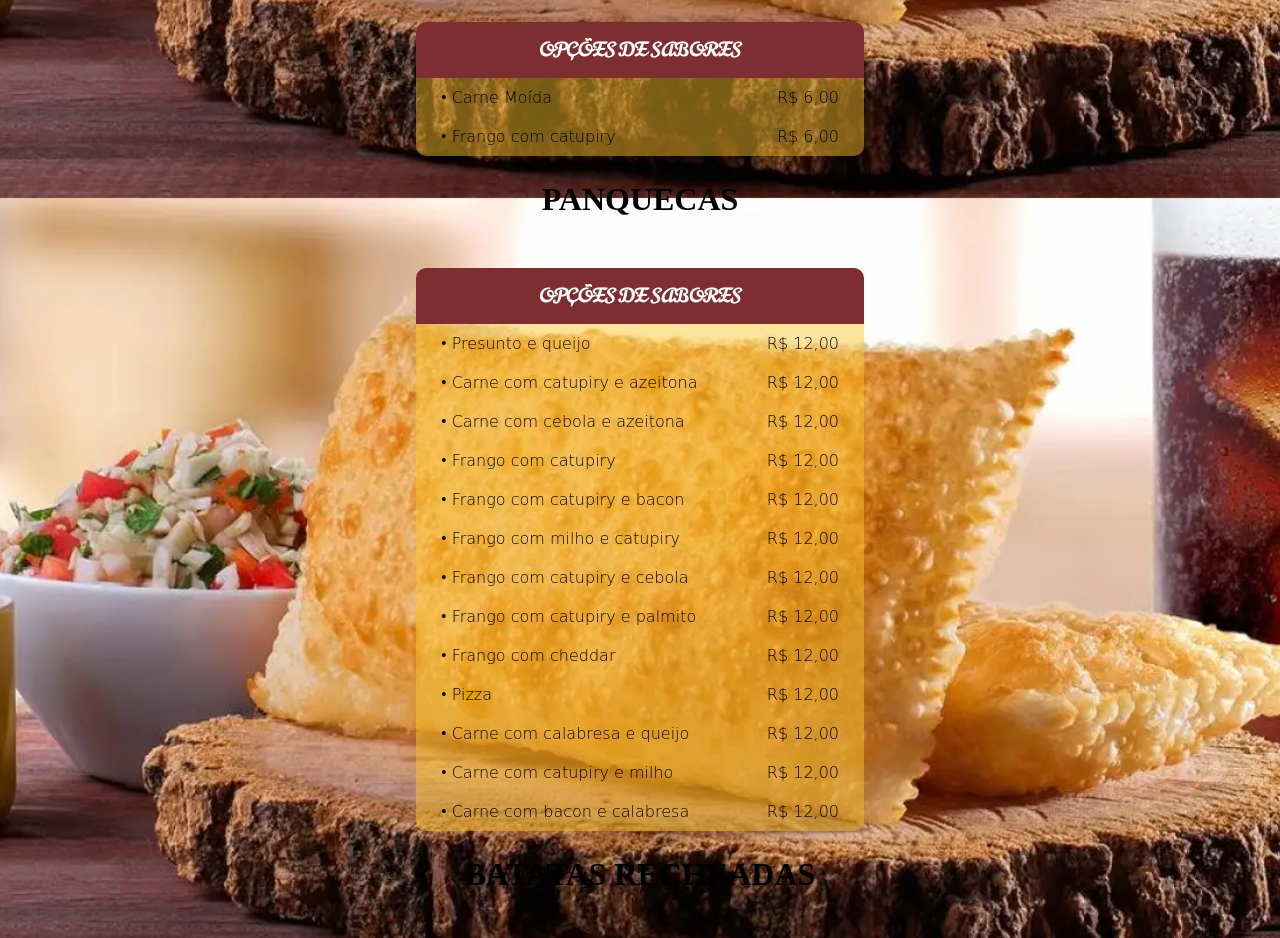
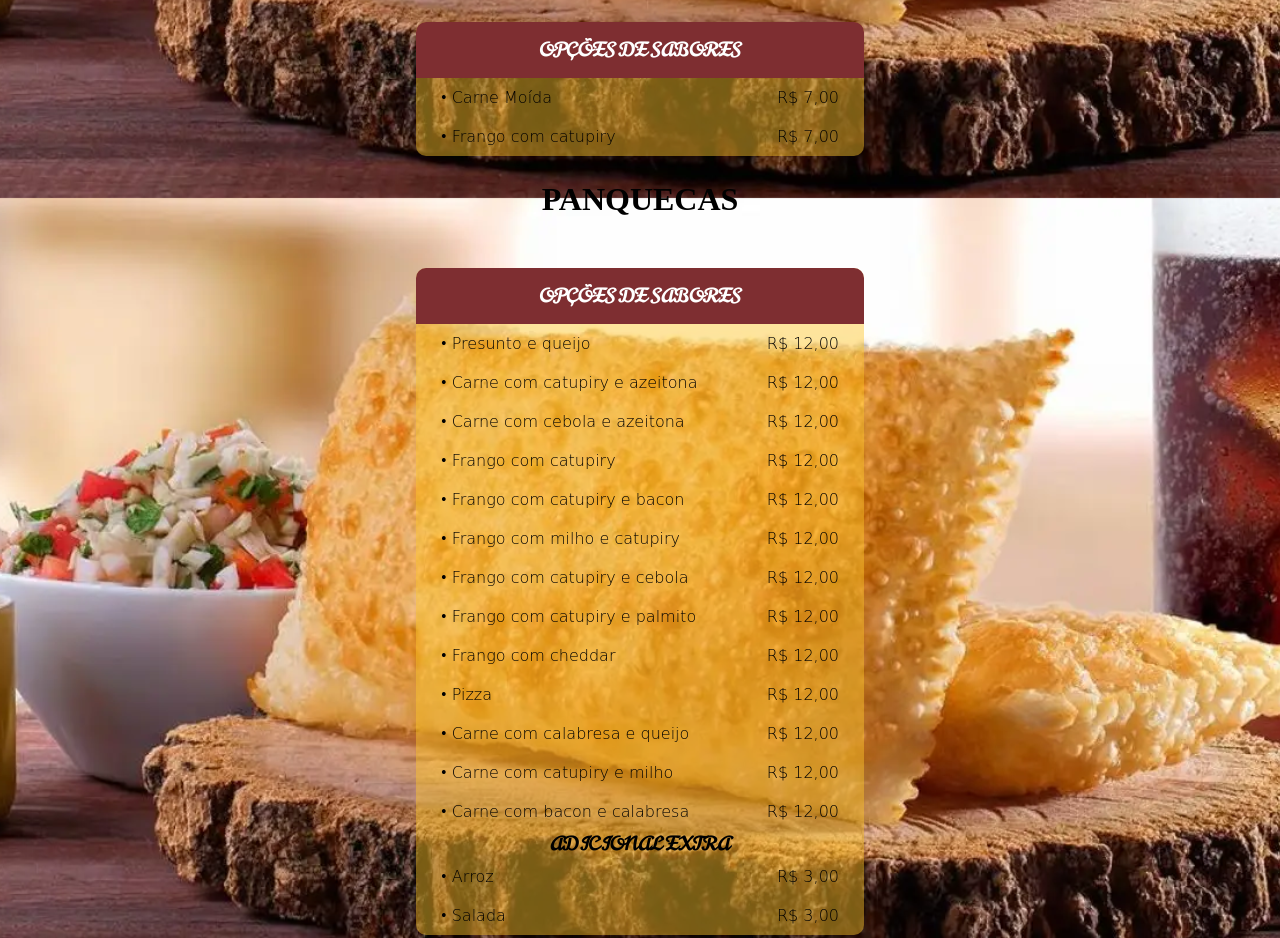
Before and after one commit to jeffersonmoraless/Cardapio, a plain HTML site: page index.html in a window 1280 px wide. Shown: the part 2202-3140 px from the top of the page. Drawn offline with Linux system fonts and the light colour scheme; a web font is replaced by a local one.

```diff
--- a/index.css
+++ b/index.css
@@ -15,6 +15,7 @@
     *{
         margin: 0px;
         padding: 0px;
+
     }
 
     body{
@@ -126,6 +127,13 @@
         color: #333;
         margin-top: 40px;
       }
+     h4{
+        text-align: center;
+        font-family: 'Norican', cursive;
+        font-weight: 900;
+        font-size: 1.17EM;
+
+      }
       .forma-pagamento> img{
         width: 200px;
       }
@@ -175,6 +183,13 @@
         background-size: cover;
         background-attachment: fixed;
     }
+    h4{
+        text-align: center;
+        font-family: 'Norican', cursive;
+        font-weight: 900;
+        font-size: 1.17EM;
+
+      }
     header{
         min-height: 5vh;
         background-image: linear-gradient( to bottom,#fcc52c90, #7e2e31 );
--- a/index.html
+++ b/index.html
@@ -201,11 +201,11 @@
                     </tr>
                     <tr>
                         <td class="produto">• Pastelão 2 - Escolha até 5 Recheios.</td>
-                        <td class="valor">R$ 34,00</td>
+                        <td class="valor">R$ 35,00</td>
                     </tr>
                     <tr>
                         <td class="produto">• Pastelão 3 - Todos os Recheios.</td>
-                        <td class="valor">R$ 38,00</td>
+                        <td class="valor">R$ 40,00</td>
                     </tr>
 
                 </table>
@@ -262,11 +262,11 @@
 
                     <tr>
                         <td class="produto">• Carne Moída</td>
-                        <td class="valor">R$ 6,00</td>
+                        <td class="valor">R$ 7,00</td>
                     </tr>
                     <tr>
                         <td class="produto">• Frango com catupiry</td>
-                        <td class="valor">R$ 6,00</td>
+                        <td class="valor">R$ 7,00</td>
                     </tr>
 
                 </table>
@@ -335,7 +335,17 @@
                         <td class="valor">R$ 12,00</td>
                     </tr>
                 </table>
-
+                    <h4>ADICIONAL EXTRA</h4>
+                <table>
+                    <tr>
+                        <td class="produto">• Arroz</td>
+                        <td class="valor">R$ 3,00</td>
+                    </tr>
+                    <tr>
+                        <td class="produto">• Salada</td>
+                        <td class="valor">R$ 3,00</td>
+                    </tr>
+                </table>
             </section>
         </div>
         <h1>BATATAS RECHEADAS</h1>
```
